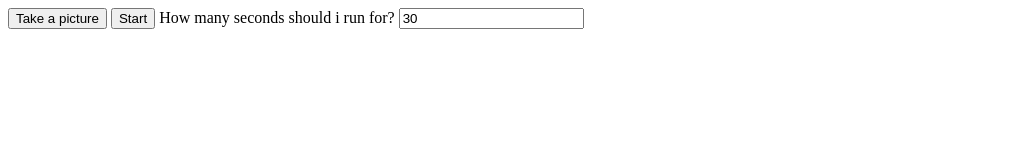
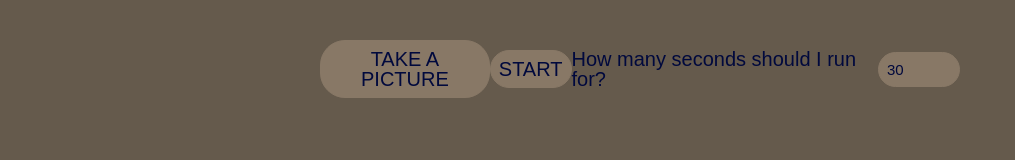
Before and after one commit to hockey4life63/webCamMosaic, a website: page index.html in a window 1280 px wide. Shown: the whole page, without its empty margins (0-1015 px from the left). Drawn offline with Linux system fonts and the light colour scheme.

Commit message:
added class names and identifiers on html

```diff
--- a/index.html
+++ b/index.html
@@ -3,14 +3,16 @@
 
 <head>
     <title>Webcam Mosiac</title>
+    <link rel="stylesheet" type="text/css" href="reset.css">
+    <link rel="stylesheet" type="text/css" href="style.css">
 </head>
 
 <body>
-    <div class="btn-group" style="float: left; width: 100%;">
-        <button id='takePicture'>Take a picture</button>
-        <button id="start">Start</button>
-        <label>How many seconds should i run for?</label>
-        <input type="text" name="runTime" value="30" id="runTimeInput">
+    <div class="btn-group">
+        <button class="btn-styling" id='takePicture'>Take a picture</button>
+        <button class="btn-styling" id="start">Start</button>
+        <div class="run-length">How many seconds should I run for?</div>
+        <input class="input-styling" type="text" name="runTime" value="30" id="runTimeInput">
     </div>
     <video id="cameraFeed"></video>
     <canvas height="480" width="640" id="targetCanvas">
```
